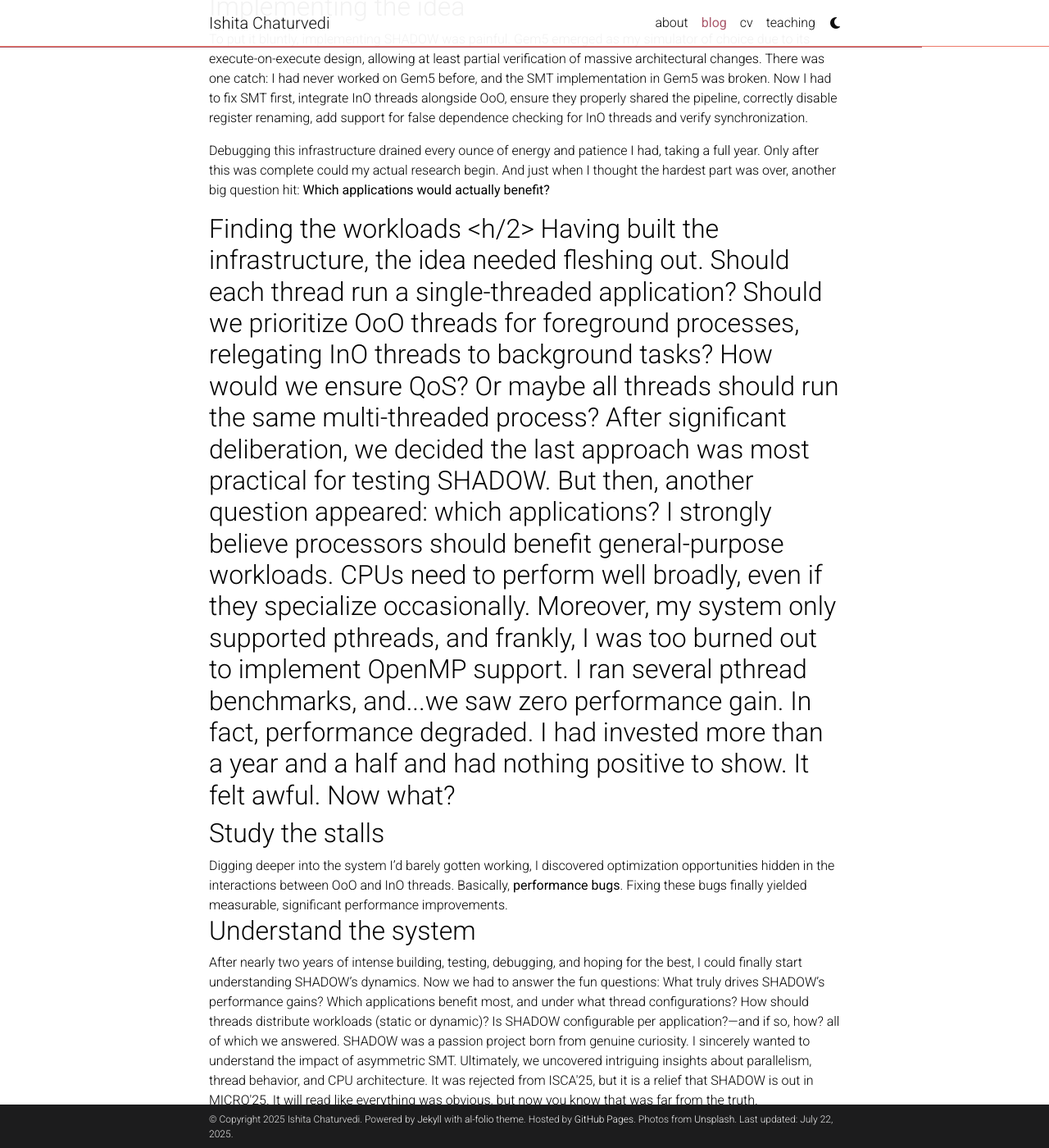
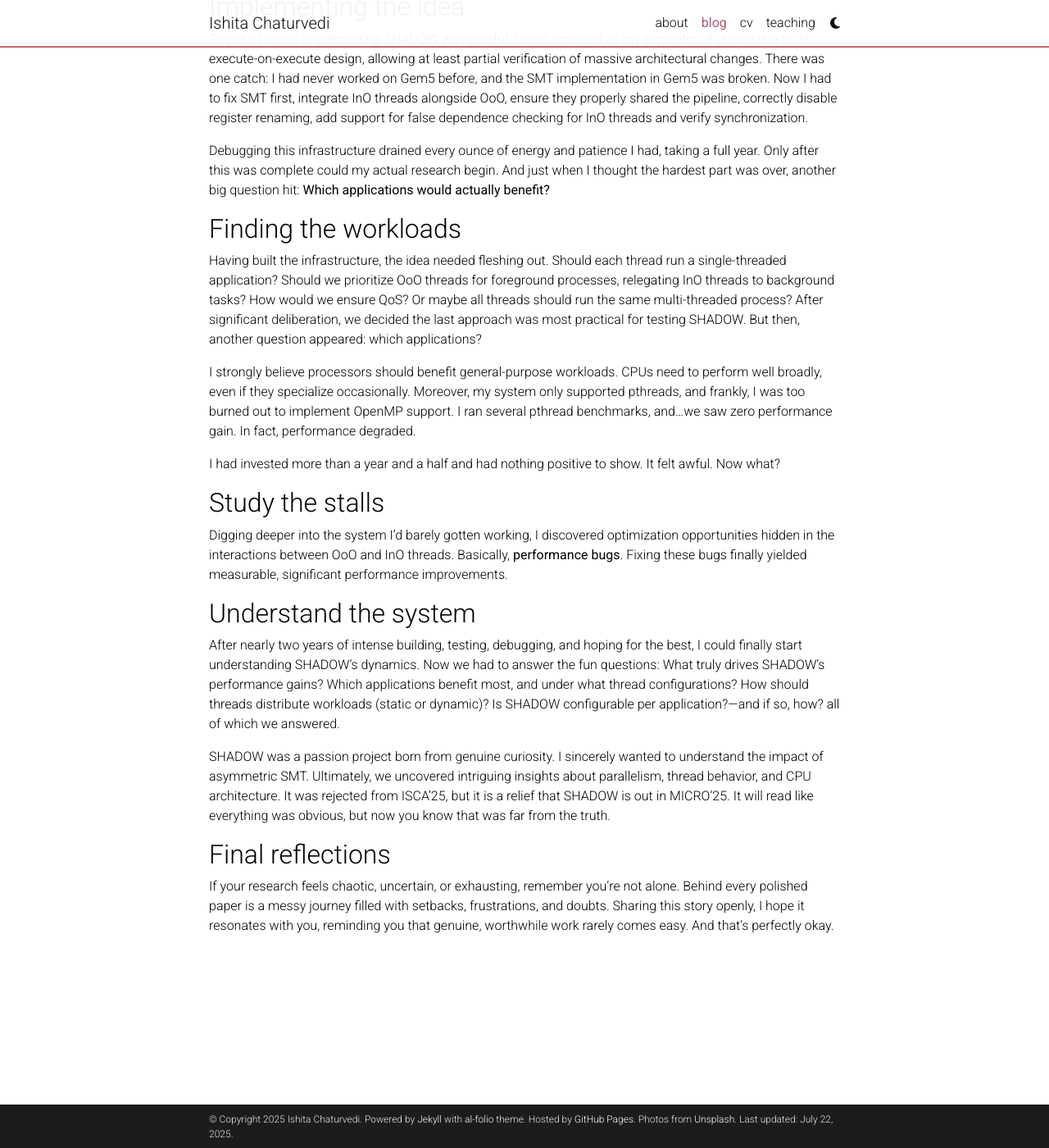
Before and after one commit to ishitachaturvedi/ishitachaturvedi.github.io, a Jekyll site: the page built from _posts/2025-02-03-Reflections-through-grad-school.md, in a window 1280 px wide and 1400 px high, scrolled down 1032 px. Shown: the whole window at 82% size. Built offline with Jekyll 4.4.1, drawn with Linux system fonts in a browser that asks for light colours; comment, search, counter and statistics services are not loaded; a style sheet for code colours, icons or effects is not loaded; some of the changed text lies outside the part shown.

```diff
--- a/_posts/2025-02-03-Reflections-through-grad-school.md
+++ b/_posts/2025-02-03-Reflections-through-grad-school.md
@@ -32,7 +32,7 @@
 Debugging this infrastructure drained every ounce of energy and patience I had, taking a full year. Only after this was complete could my actual research begin. And just when I thought the hardest part was over, another big question hit: <b>Which applications would actually benefit?</b>
 
 
-<h2> Finding the workloads <h/2>
+<h2> Finding the workloads </h2>
 
 Having built the infrastructure, the idea needed fleshing out. Should each thread run a single-threaded application? Should we prioritize OoO threads for foreground processes, relegating InO threads to background tasks? How would we ensure QoS? Or maybe all threads should run the same multi-threaded process? After significant deliberation, we decided the last approach was most practical for testing SHADOW. But then, another question appeared: which applications?
 
```
